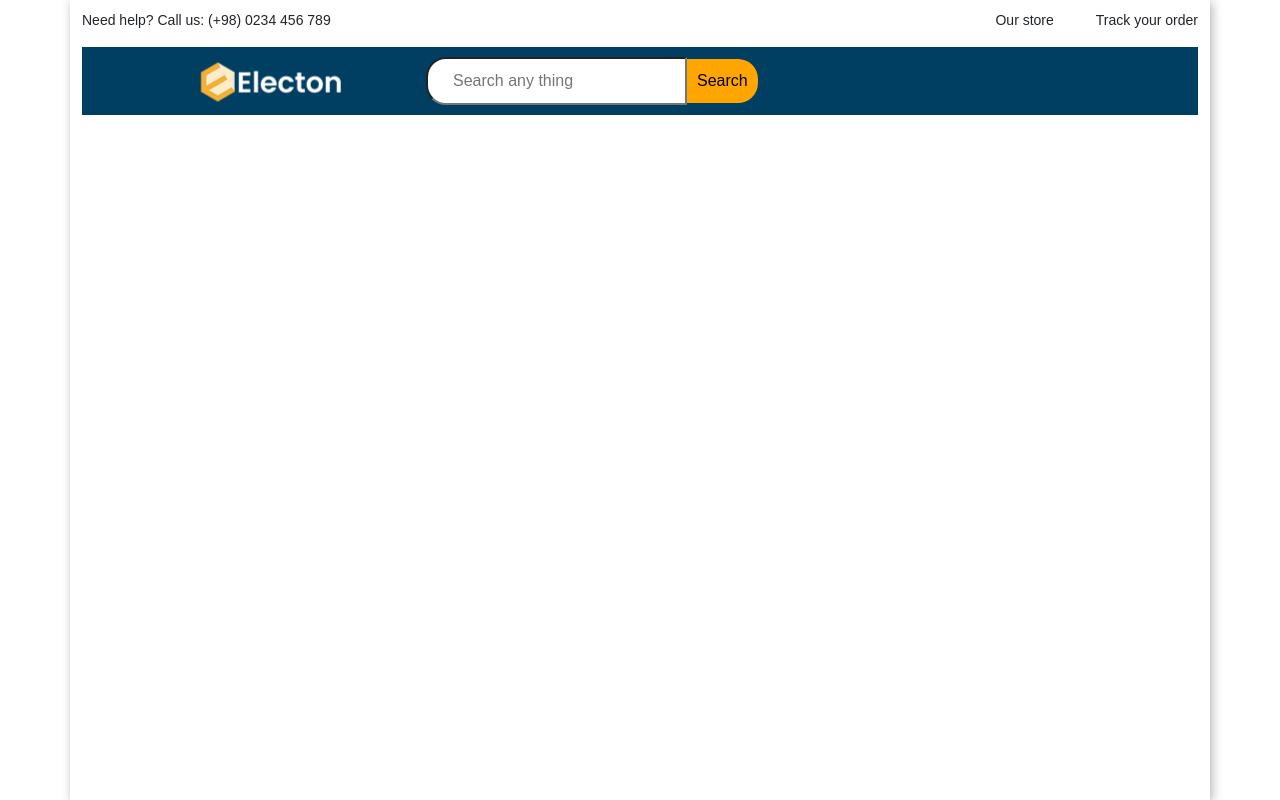
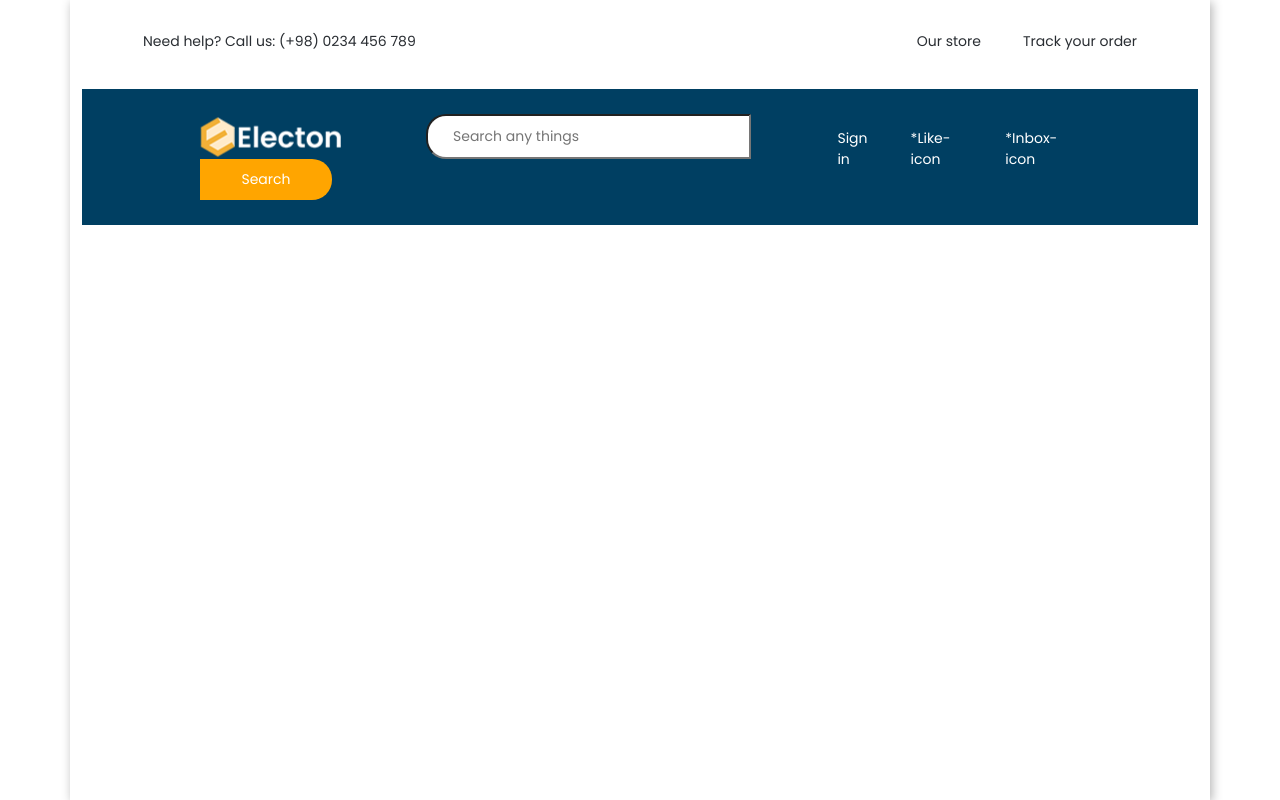
Before and after one commit to Neozx8989/e-commerce-react, a React (Create React App) app in the folder e-commerce-react-project/: page / in a window 1280 px wide. Built offline with nearby package versions, Linux system fonts and the light colour scheme.

Commit message:
search navbar, signin used

```diff
--- a/e-commerce-react-project/package.json
+++ b/e-commerce-react-project/package.json
@@ -7,6 +7,7 @@
     "@testing-library/react": "^13.4.0",
     "@testing-library/user-event": "^13.5.0",
     "bootstrap": "^5.2.3",
+    "bootstrap-icons": "^1.10.3",
     "react": "^18.2.0",
     "react-dom": "^18.2.0",
     "react-scripts": "5.0.1",
--- a/e-commerce-react-project/public/index.html
+++ b/e-commerce-react-project/public/index.html
@@ -8,6 +8,9 @@
     <link rel="icon" href="%PUBLIC_URL%/e-commers.ico" />
     <link rel="apple-touch-icon" href="%PUBLIC_URL%/logo192.png" />
     <link rel="manifest" href="%PUBLIC_URL%/manifest.json" />
+    <link rel="preconnect" href="https://fonts.googleapis.com">
+    <link rel="preconnect" href="https://fonts.gstatic.com" crossorigin>
+    <link href="https://fonts.googleapis.com/css2?family=Bebas+Neue&family=Poppins&family=Rubik:wght@300;700&display=swap" rel="stylesheet">
     <title>E-commerce</title>
   </head>
 
--- /dev/null
+++ b/e-commerce-react-project/src/Api.js
@@ -0,0 +1,15 @@
+function generateVoteCount() {
+    return Math.floor((Math.random() * 50) + 15);
+   }
+
+const Product = [
+    {
+      helpus: 'Need help? Call us: (+98) 0234 456 789',
+      store: 'Our store',
+      track: 'Track your order',
+      signin: 'Sign in',
+      logoImageUrl: 'images/logo-1.png',
+    },
+   ];
+
+   export default Product
--- a/e-commerce-react-project/src/App.css
+++ b/e-commerce-react-project/src/App.css
@@ -2,7 +2,7 @@
     margin: 0;
     padding: 0;
     box-sizing: border-box;
-    font-family: Arial, Helvetica, sans-serif;
+    font-family: 'Poppins', sans-serif;
 }
 
 .container {
@@ -11,20 +11,27 @@
     padding: 10px;
 }
 
+.container-text {
+    display: flex;
+    justify-content: space-between;
+    font-size: 14px;
+    margin: 21px 61px;
+    color: #292D32;
+}
+
 .container-header-right-text {
     display: flex;
     gap: 42px;
 }
 
-.container-text {
+
+nav {
     display: flex;
+    align-items: center;
     justify-content: space-between;
+    background-color: #003F62;
+    padding: 25px 118px;
     font-size: 14px;
-}
-
-.navbar-area {
-    background-color: #003F62;
-    padding: 10px 118px;
 }
 
 .search-input {
@@ -32,13 +39,25 @@
     border-top-left-radius: 20px;
     border-bottom-left-radius: 20px;
     margin-left: 85px;
-
+    color: #292D32;
 }
 
 .button-area {
+    width: 132px;
     padding: 10px;
     border: none;
     border-top-right-radius: 20px;
     border-bottom-right-radius: 20px;
     background-color: orange;
+    color: white;
 }
+
+.sign-in {
+    display: flex;
+    gap: 31px;
+    color: white;
+}
+
+.nav-items {
+    background-color: #f4f4f4;
+}
--- a/e-commerce-react-project/src/App.js
+++ b/e-commerce-react-project/src/App.js
@@ -1,33 +1,25 @@
 import './App.css';
 import ProductFunc from './Product';
-import products from './Seed';
+import products from './Api';
 import 'bootstrap/dist/css/bootstrap.min.css'
+
 
 function App() {
   const productList = products.map((product) => {
     console.log(product)
 
     return <ProductFunc
-      title={product.help}
-      description={product.description}
+      helpus={product.helpus}
+      store={product.store}
       track={product.track}
-      url={product.url}
-      votes={product.votes}
-      submitterAvatarUrl={product.submitterAvatarUrl}
-      productImageUrl={product.productImageUrl}
+      signin={product.signin}
       logoImageUrl={product.logoImageUrl}
     />
   })
 
   return (
     <div className='Cont'>
-      <div className='container-headerwww'>
-       <div className='cont-right-head'>
-       </div>
-      </div>
-      <header className="web-header">
-        {productList}
-      </header>
+      <header className="web-header">{productList}</header>
     </div>
   )
 }
--- a/e-commerce-react-project/src/Product.jsx
+++ b/e-commerce-react-project/src/Product.jsx
@@ -1,20 +1,29 @@
 function ProductFunc(props){
-    return (
+      return (
       <div className="container">
         <div className="container-text">
-          <a>{props.title}</a>
+          <p>{props.helpus}</p>
           <div className="container-header-right-text">
-            <p>{props.description}</p>
-            <p>{props.track}</p>
+            <p>{props.store}</p>  {/* icon ? */}
+            <p>{props.track}</p>  {/* icon ? */}
           </div>
         </div>
         <header className="header-area">
-          <nav className="navbar-area">
+          <nav>
+          <div className="navbar-area">
             <img src={props.logoImageUrl} alt="electon-logo" />
+            <input type="text" className="search-input" name="search" placeholder="Search any things"  />
+            <button className="button-area">Search</button>
+          </div>
+          <div className="sign-in">
+            <p>{props.signin}</p>
+            <p>*Like-icon</p>
+            <p>*Inbox-icon</p>
+          </div>
+          </nav>
+          <div className="nav-items">
 
-            <input type="text" className="search-input" name="search" placeholder="Search any thing"  />
-            <button className="button-area">Search</button>
-          </nav>
+          </div>
         </header>
       </div>
     )
--- a/e-commerce-react-project/src/Seed.js
+++ /dev/null
@@ -1,20 +0,0 @@
-function generateVoteCount() {
-    return Math.floor((Math.random() * 50) + 15);
-   }
-
-
-const Product = [
-    {
-      help: 'Need help? Call us: (+98) 0234 456 789',
-      title: 'Yellow Pail',
-      description: 'Our store',
-      track: 'Track your order',
-      url: '#',
-      votes: generateVoteCount(),
-      submitterAvatarUrl: 'images/avatars/daniel.jpg',
-      productImageUrl: 'images/products/image-aqua.png',
-      logoImageUrl: 'images/logo-1.png',
-    },
-   ];
-
-   export default Product
--- /dev/null
+++ b/package.json
@@ -0,0 +1,5 @@
+{
+  "dependencies": {
+    "bootstrap-icons": "^1.10.3"
+  }
+}
```
Also changed, not shown: 2 other files (tests, documents, lock files or other folders).
